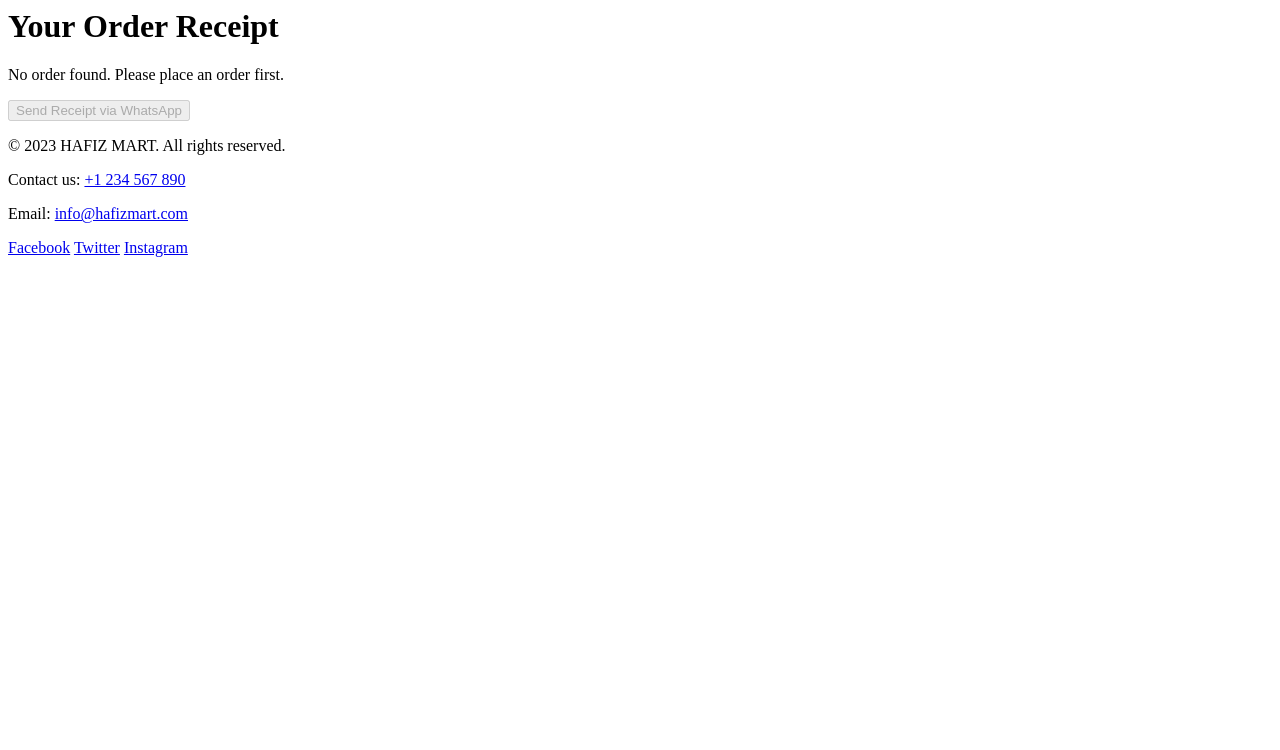
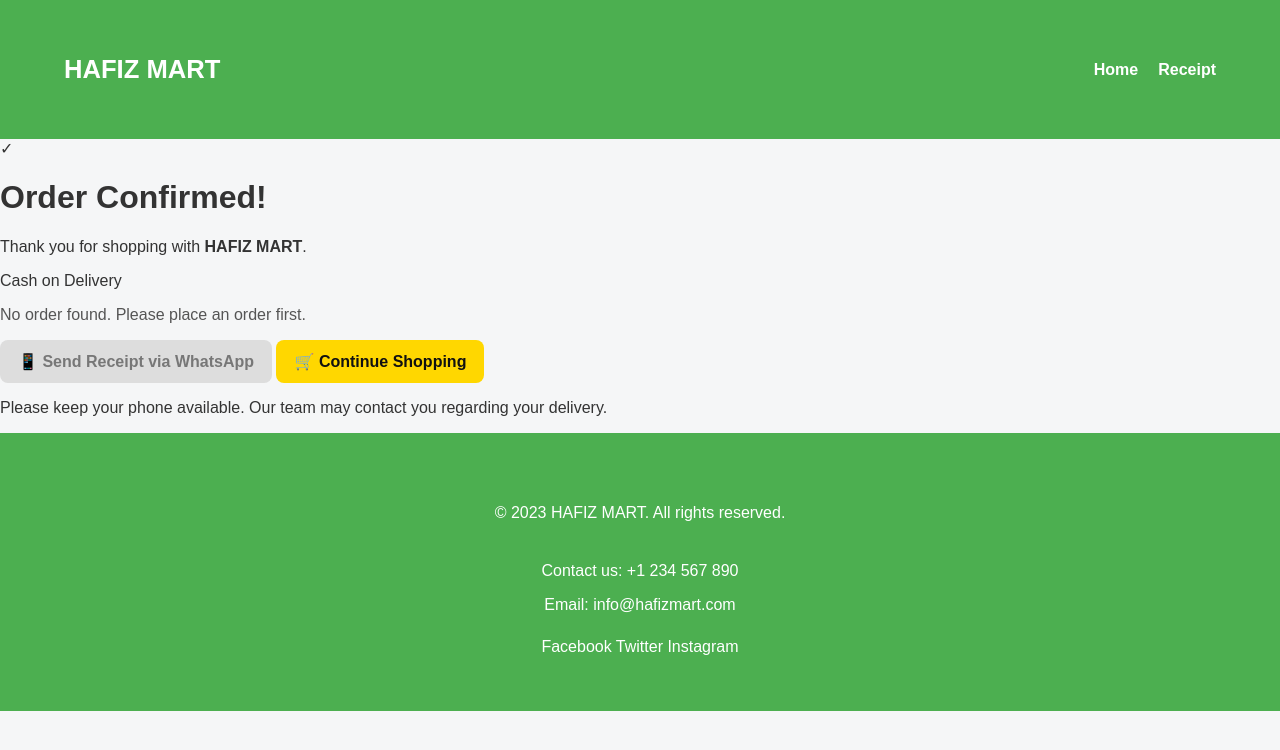
Before and after one commit to mnasir25514-cyber/hafiz-mart, a website: page receipt.html in a window 1280 px wide. Drawn offline with Linux system fonts and the light colour scheme.

Commit message:
Revamp order receipt layout and content

```diff
--- a/receipt.html
+++ b/receipt.html
@@ -1,18 +1,86 @@
-<main class="container">
-    <h1>Your Order Receipt</h1>
+<!DOCTYPE html>
+<html lang="en">
+<head>
+    <meta charset="UTF-8">
+    <meta name="viewport" content="width=device-width, initial-scale=1.0">
 
-    <div id="receipt-details" class="receipt-details">
-        <p class="empty-receipt">
-            No order found. Please place an order first.
+    <title>Order Receipt | HAFIZ MART</title>
+
+    <link rel="stylesheet" href="styles.css">
+</head>
+
+<body>
+
+    <div id="header"></div>
+
+    <main class="receipt-page">
+
+        <div class="receipt-wrapper">
+
+            <!-- Success Header -->
+            <div class="receipt-success">
+                <div class="success-icon">✓</div>
+
+                <h1>Order Confirmed!</h1>
+
+                <p>
+                    Thank you for shopping with
+                    <strong>HAFIZ MART</strong>.
                 </p>
+
+                <span class="receipt-status">
+                    Cash on Delivery
+                </span>
             </div>
 
-    <button id="whatsapp-button" class="button" disabled>
-        Send Receipt via WhatsApp
+
+            <!-- Receipt -->
+            <div id="receipt-details" class="modern-receipt">
+
+                <div class="loading-receipt">
+                    Loading your order...
+                </div>
+
+            </div>
+
+
+            <!-- Actions -->
+            <div class="receipt-actions">
+
+                <button
+                    id="whatsapp-button"
+                    class="button whatsapp-button"
+                    disabled
+                >
+                    📱 Send Receipt via WhatsApp
                 </button>
+
+                <button
+                    id="shop-button"
+                    class="button secondary-button"
+                    onclick="window.location.href='index.html'"
+                >
+                    🛒 Continue Shopping
+                </button>
+
+            </div>
+
+
+            <p class="receipt-note">
+                Please keep your phone available. Our team may contact you
+                regarding your delivery.
+            </p>
+
+        </div>
+
     </main>
+
 
     <div id="footer"></div>
 
-<script src="whatsapp-api.js"></script>
+
+    <script src="utils/whatsapp-api.js"></script>
     <script src="app.js"></script>
+
+</body>
+</html>
```
Lines whose indentation alone changed are shown as unchanged.
